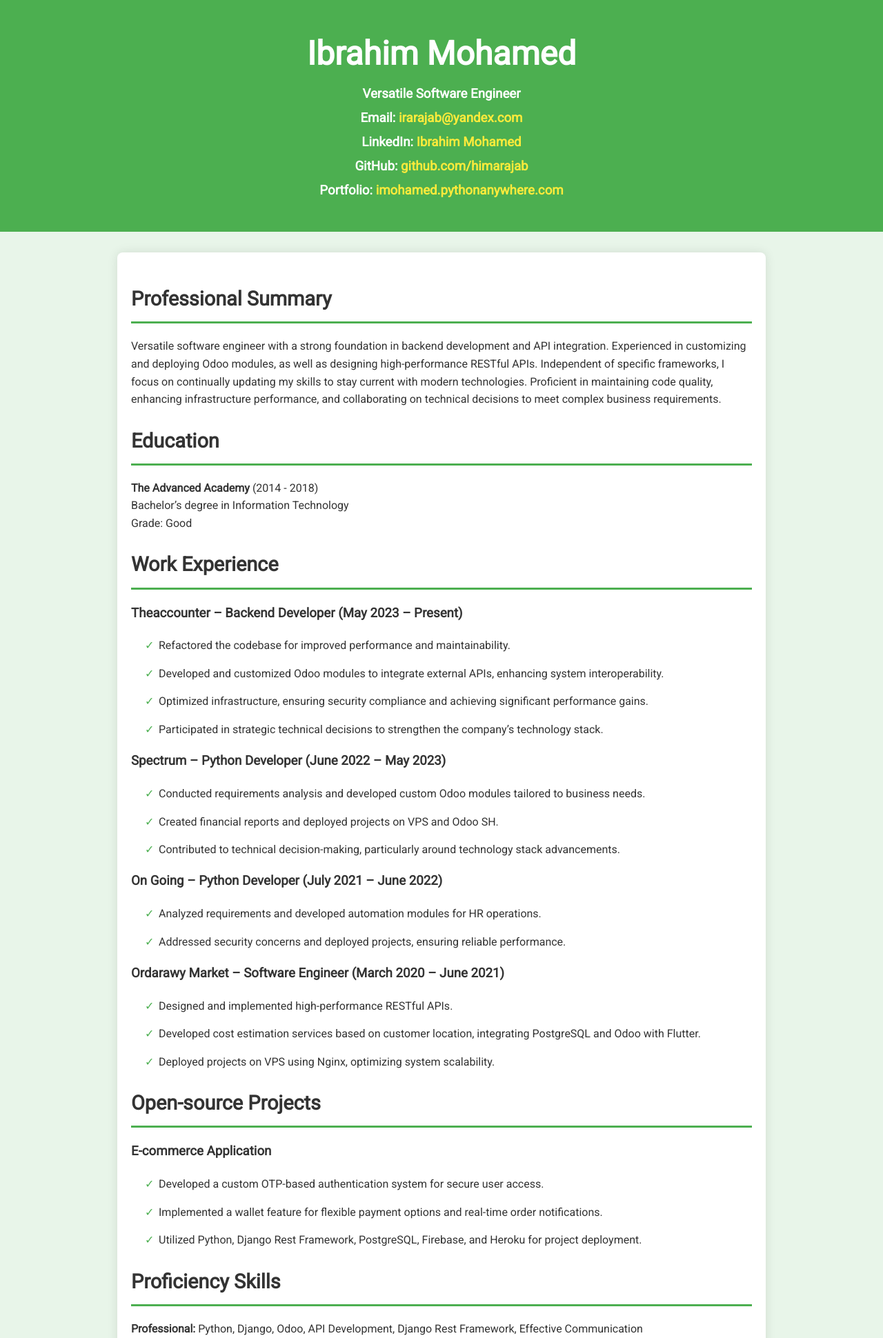
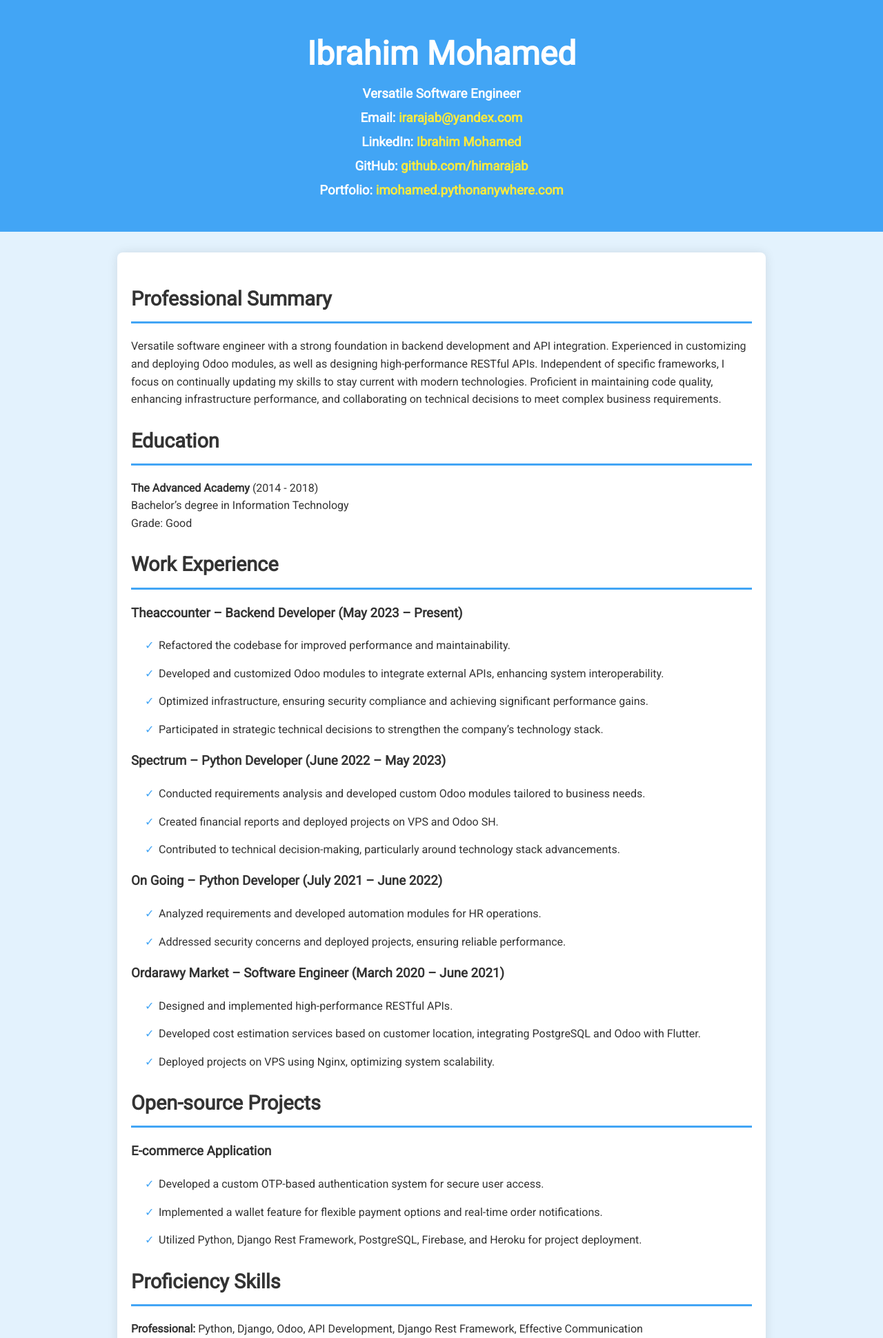
Before and after one commit to himarajab/portfolio-website-master_mine, a Django app: template templates/Ibrahim Mohamed.html in a window 1280 px wide. Shown: the top 1940 px of the page at 69% size. Run offline with Django 3.2, Linux system fonts and the light colour scheme; the template is opened without the code that fills it, so the values that code supplies are empty.

Commit message:
updated cv

```diff
--- a/templates/Ibrahim Mohamed.html
+++ b/templates/Ibrahim Mohamed.html
@@ -8,13 +8,13 @@
       body {
         margin: 0;
         padding: 0;
-        background-color: #e8f5e9;
+        background-color: #e3f2fd;
         color: #333;
         font-family: 'Roboto', sans-serif;
         line-height: 1.6;
       }
       .header {
-        background-color: #4caf50;
+        background-color: #42a5f5;
         color: white;
         padding: 40px 0;
         text-align: center;
@@ -39,7 +39,7 @@
         border-radius: 8px;
       }
       .content h2 {
-        border-bottom: 3px solid #4caf50;
+        border-bottom: 3px solid #42a5f5;
         padding-bottom: 10px;
         margin-bottom: 20px;
         font-size: 1.8em;
@@ -57,7 +57,7 @@
         content: '\2713';
         position: absolute;
         left: 0;
-        color: #4caf50;
+        color: #42a5f5;
       }
       .inline-list {
         display: flex;
@@ -73,7 +73,7 @@
         box-shadow: 0 0 5px rgba(0, 0, 0, 0.1);
       }
       a:hover {
-        color: #388e3c;
+        color: #1e88e5;
       }
     </style>
     <title>Ibrahim Mohamed - Portfolio</title>
```
Also changed, not shown: 1 other file.
